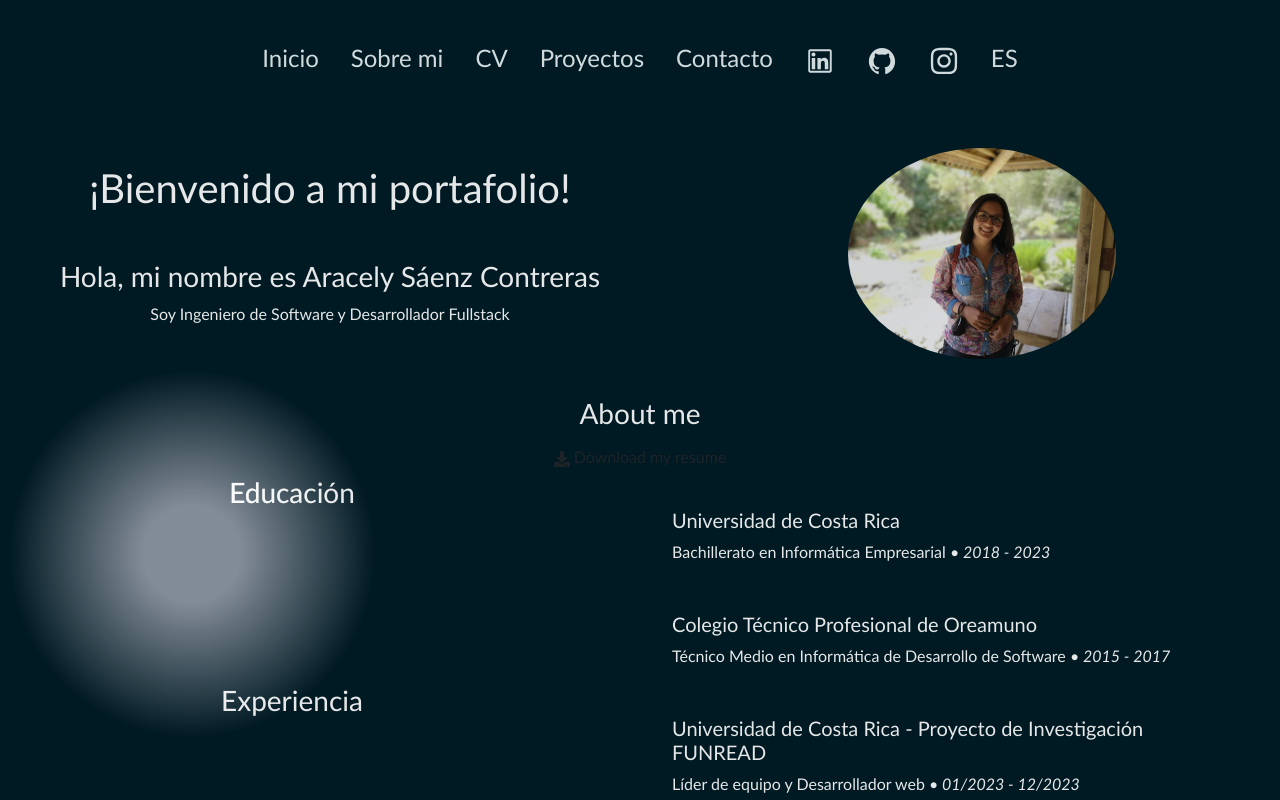
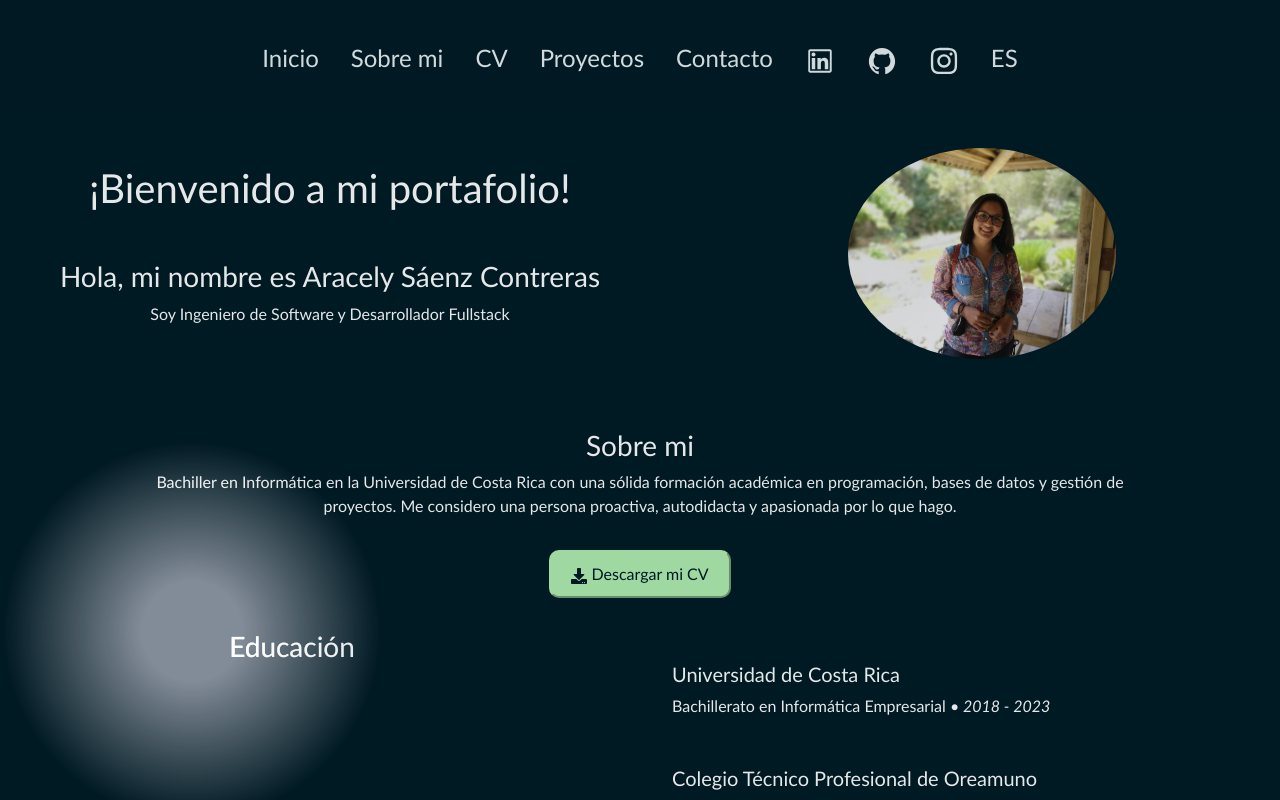
Before and after one commit to AracelySC/Portfolio, a React (Create React App) app in the folder personal-portfolio/: page / in a window 1280 px wide. Shown: the top 800 px of the page. Built offline with nearby package versions, Linux system fonts and the light colour scheme.

Commit message:
Avance About me
Actualización de Datos, css e informacion

```diff
--- a/personal-portfolio/src/assets/lenguage/information.js
+++ b/personal-portfolio/src/assets/lenguage/information.js
@@ -14,6 +14,8 @@ const information = {
             welcome:'¡Bienvenido a mi portafolio!',
          },
          about:{
+            title:'Sobre mi',
+            button:'Descargar mi CV',
             description: 'Bachiller en Informática en la Universidad de Costa Rica con una sólida formación académica en programación, bases de datos y gestión de proyectos. Me considero una persona proactiva, autodidacta y apasionada por lo que hago.',
         },
         resume:{
@@ -71,6 +73,8 @@ const information = {
             welcome:'Welcome to my portfolio!',
         },
         about:{
+            title:'About Me',
+            button:'Download my resume',
             description:'Bachelor in Computer Science at the University of Costa Rica with a solid academic background in programming, databases and project management. I consider myself a proactive person, self-taught and passionate about what I do.',
         },
         resume:{
--- a/personal-portfolio/src/components/About/About.css
+++ b/personal-portfolio/src/components/About/About.css
@@ -2,10 +2,18 @@
     background-color: #B3EFB2;
     color: #001A23;
     border-color: #B3EFB2;
-
+    padding: 10px 20px;
+    text-decoration: none;
+    cursor: pointer;
+    border-radius: 10px;
+    margin-top: 1rem;
 }
 .btn-download:hover{
     background-color: #001A23;
     color: #B3EFB2;
     border-color: #001A23;
 }
+.about{
+    margin: 2rem 9rem 2rem 9rem;
+    gap: 2rem;
+}
--- a/personal-portfolio/src/components/About/About.jsx
+++ b/personal-portfolio/src/components/About/About.jsx
@@ -3,18 +3,24 @@ import Button from 'react-bootstrap/Button';
 import { FaDownload } from "react-icons/fa";
 import './About.css';
 import resume from '../../assets/files/cv_Aracely_Saenz.pdf';
+import information from '../../assets/lenguage/information';
+
 
 const About = ({ currentLanguage }) => {
+    const { about } = information[currentLanguage];
     return (
-        <section id='about'>
-            <h3>About me</h3>
+        <section className='about' id='about'>
+            <h3>{about.title}</h3>
+            <p>
+                {about.description}
+            </p>
             <a
                 href={resume}
                 download="cv_Aracely_Saenz.pdf"
                 target="_blank"
                 rel="noopener noreferrer"
             >
-                <Button variant="none" className='btn-download'> <FaDownload />  Download my resume</Button>
+                <button class="btn-download"> <FaDownload />  { about.button}</button>
             </a>
         </section>
     );
--- a/personal-portfolio/src/components/Home/Home.jsx
+++ b/personal-portfolio/src/components/Home/Home.jsx
@@ -11,7 +11,7 @@ const Home = ({ currentLanguage }) => {
 
     return (
 
-        <Row class="home">
+        <Row class="home" id='home'>
             <Col className="home-info">
                 <h1 className='mt-5'>{home.welcome}</h1>
                 <h3 className='mt-5'>{home.title}</h3>
--- a/personal-portfolio/src/components/NavBar/NavBar.css
+++ b/personal-portfolio/src/components/NavBar/NavBar.css
@@ -3,6 +3,10 @@
   margin: 0.5rem;
   color: #E8F1F2;
 }
+
+.navbar-dark {
+  background-color: #001a23;
+ }
 
 @media screen and (max-width: 990px) {
   .navbar-dark {
--- a/personal-portfolio/src/components/Resume/Resume.jsx
+++ b/personal-portfolio/src/components/Resume/Resume.jsx
@@ -10,7 +10,7 @@ const Resume = ({ currentLanguage }) => {
 
     return (
 
-        <Row class="resume">
+        <Row class="resume" id='resume'>
             <Row>
                 <Col className="resume-title">
                     <h3>
```
Also changed, not shown: 1 other file (tests, documents, lock files or other folders).
